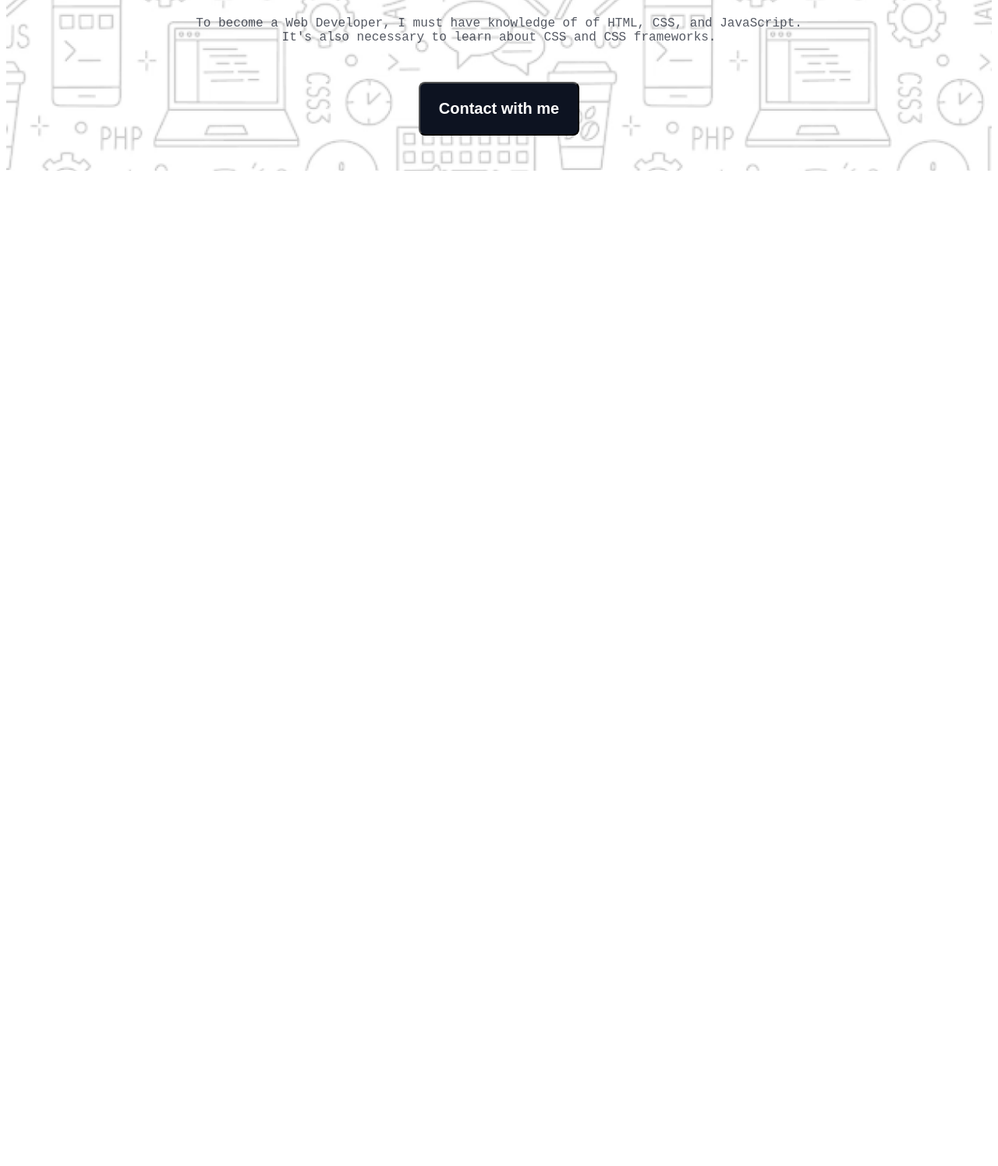
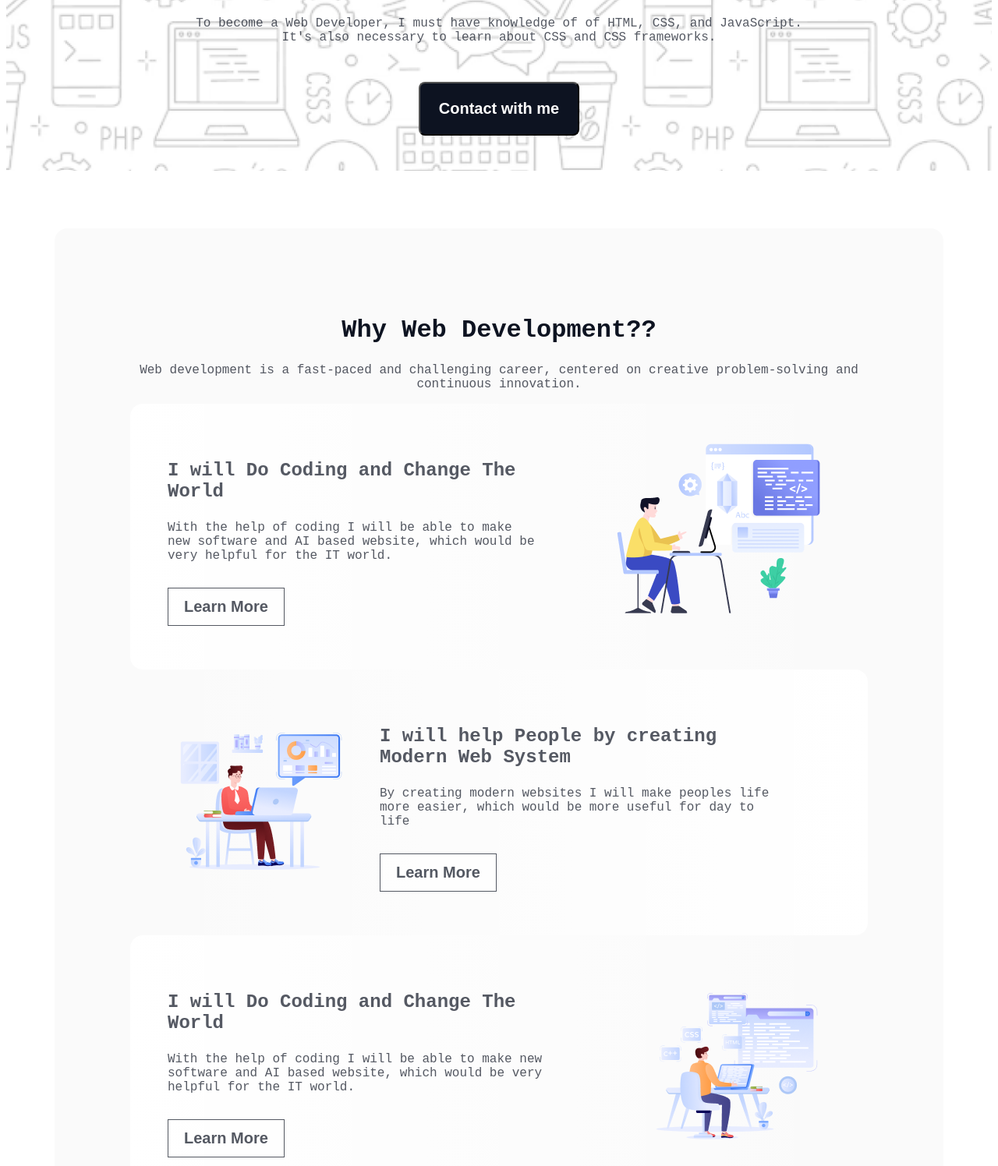
Before and after one commit to ImtiyazHossainRahib/Assignment-1-reset-, a plain HTML site: page index.html in a window 1280 px wide. Shown: the part 581-2077 px from the top of the page at 78% size. Before the commit the page ends 808 px from the top, so only its background shows below. Drawn offline with Linux system fonts and the light colour scheme; a web font is replaced by a local one.

Commit message:
web development section added

```diff
--- a/index.html
+++ b/index.html
@@ -21,18 +21,51 @@
             </ul>
         </nav>
 
-    <div class="banner text-center">
+        <div class="banner text-center">
             <div class="banner-container">
                 <img class="banner-image" src="assets/Group.png" alt="">
                 <h3 class="banner-title">" InshAllah in the near future, I hope to become a better Developer."</h3>
-                <p class="common-description">To become a Web Developer, I must have  knowledge of  of HTML, CSS, and JavaScript. It's also necessary  to learn about CSS and CSS frameworks.</p>
+                <p class="common-description">To become a Web Developer, I must have knowledge of of HTML, CSS, and
+                    JavaScript. It's also necessary to learn about CSS and CSS frameworks.</p>
 
-            <button class="contact-btn ">Contact with me</button>
-        </div>
+                <button class="contact-btn ">Contact with me</button>
+            </div>
         </div>
     </header>
     <main>
+        <section class="future-goals">
 
+            <h3 class="common-title text-center">Why Web Development??</h3>
+            <p class="common-description text-center">Web development is a fast-paced and challenging career, centered
+                on creative problem-solving and continuous innovation.</p>
+            <div class="goal1">
+                <div class="goal1-container">
+                <h3 class="goal-title">I will Do Coding and Change The World</h3>
+                <p class="common-description common-margin">With the help of coding I will be able to make new software and AI based website, which would be very helpful for the IT world.</p>
+                <button class="common-btn">Learn More</button>
+            </div>
+            <div>
+               <img src="assets/Layer_1.png" alt="">
+            </div>
+            </div>
+            <div class="goal2">
+                <div><img src="assets/Group 3.png" alt=""></div>
+                <div class="goal2-container">
+                <h3 class="goal-title">I will help People by creating Modern Web System</h3>
+                <p class="common-description common-margin">By creating modern websites I will make peoples life more easier, which would be more useful for day to life</p>
+                <button class="common-btn">Learn More</button>
+            </div>
+
+            </div>
+            <div class="goal3">
+                <div class="goal3-container">
+                <h3 class="goal-title">I will Do Coding and Change The World</h3>
+                <p class="common-description common-margin">With the help of coding I will be able to make new software and AI based website, which would be very helpful for the IT world.</p>
+                <button class="common-btn">Learn More</button>
+            </div>
+                <div><img src="assets/Group 4.png" alt=""></div>
+            </div>
+        </section>
     </main>
 </body>
 
--- a/styles/style.css
+++ b/styles/style.css
@@ -71,15 +71,17 @@ nav li a {
     text-align: center;
     font-size: 20px;
     font-weight: 600;
-    border-radius: 8px;
     border: 1px solid #0D1321;
-    opacity: 0.8;
+    opacity: 0.7;
+    padding: 12px 20px;
+
 }
 
 .common-title {
     color: #0D1321;
     font-size: 32px;
     font-weight: 800;
+    margin-bottom: 24px;
 }
 
 .common-description {
@@ -87,14 +89,47 @@ nav li a {
     font-size: 16px;
     font-weight: 400;
     opacity: 0.7;
+    margin-top: 0px;
+}
+
+.goal-title {
+    color: rgba(13, 19, 33, 0.70);
+    font-size: 24px;
+    font-weight: 700;
 }
 
 .text-center {
     text-align: center;
 }
+.common-margin{
+    margin-bottom: 32px;
+}
 
 /* main section related styles started  */
 main {
     max-width: 1140px;
-    margin: 0 auto;
+    margin: 74px auto;
 }
+
+/* why web section styles */
+.future-goals {
+    border-radius: 16px;
+    background: rgba(13, 19, 33, 0.02);
+    padding: 80px 97px;
+}
+
+.goal1, .goal3  {
+    display: flex;
+    gap: 98px;
+    border-radius: 16px;
+    background: linear-gradient(90deg, #FFF 0%, rgba(255, 255, 255, 0.00) 100%);
+    padding: 48px;
+}
+
+.goal2 {
+    display: flex;
+    border-radius: 16px;
+    background: linear-gradient(270deg, #FFF 0%, rgba(255, 255, 255, 0.00) 100%);
+    padding: 48px 120px 48px 48px;
+    gap: 32px;
+}
```
